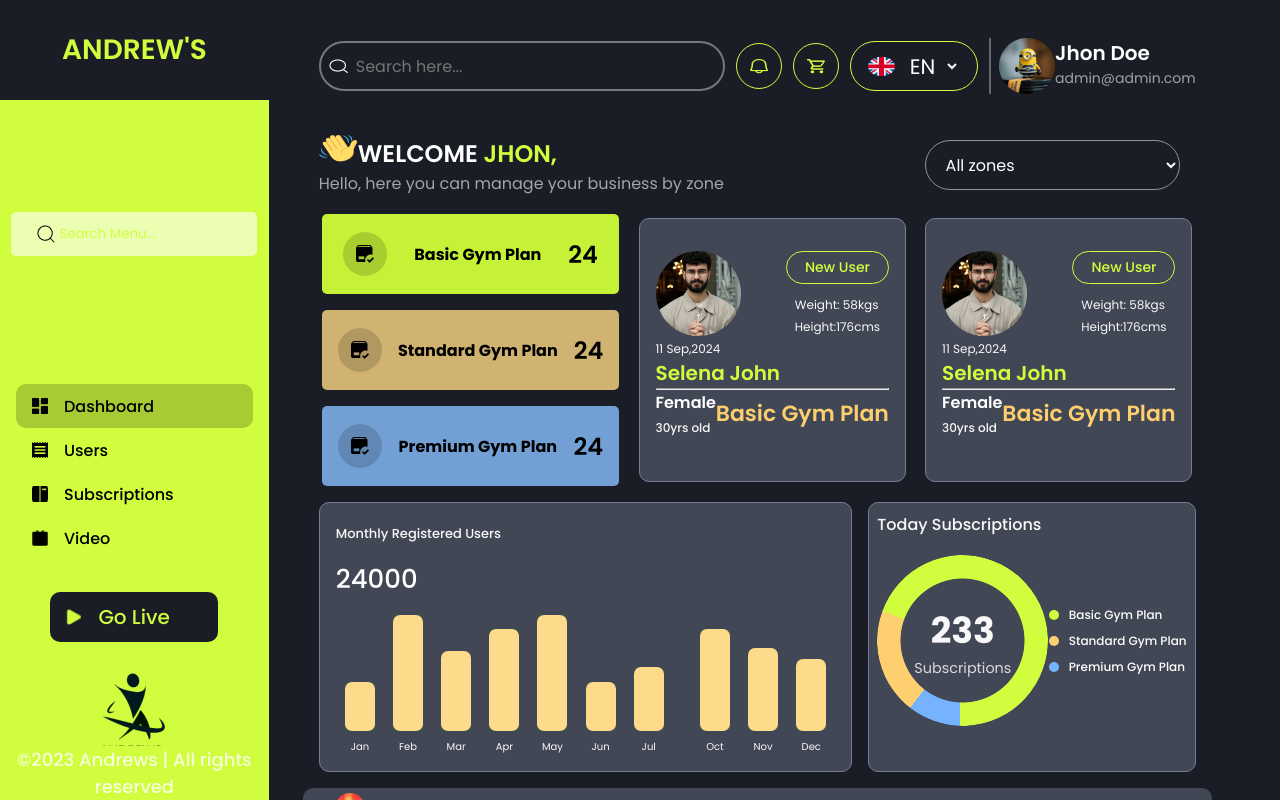
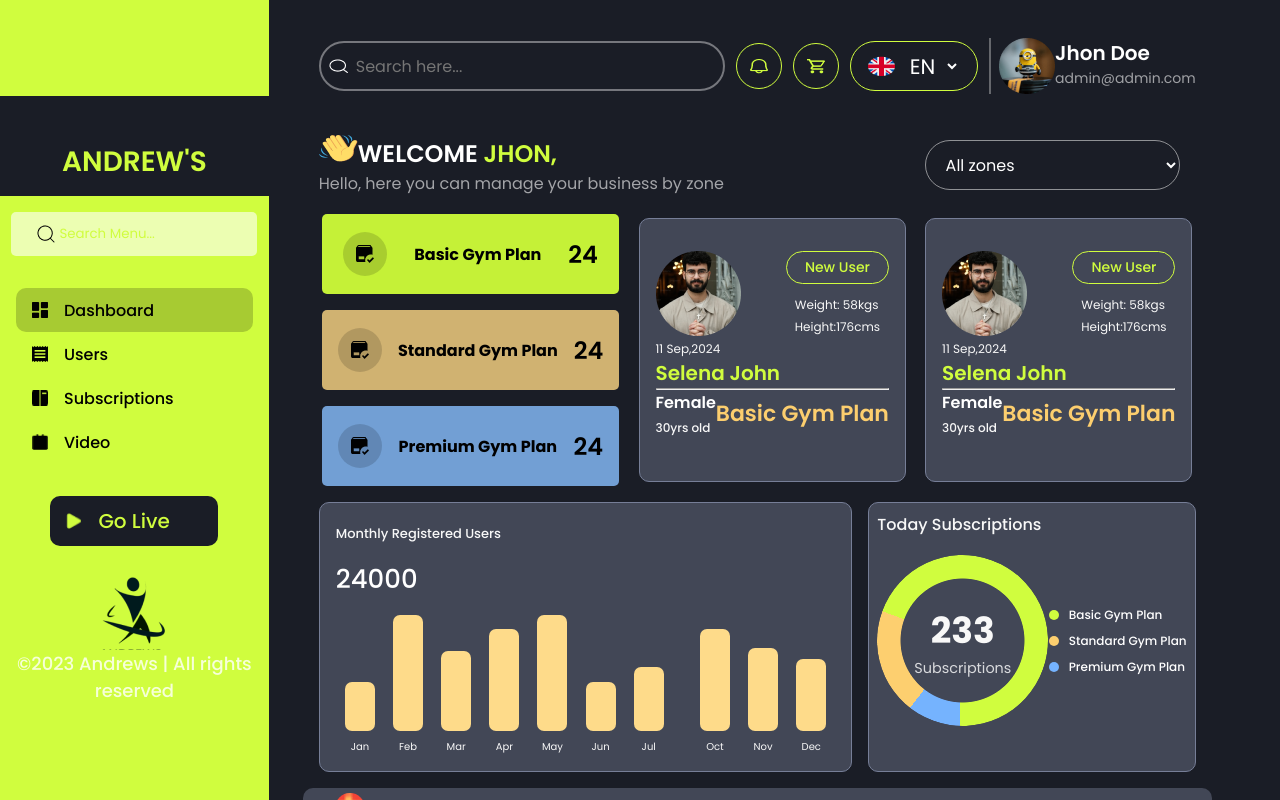
Before and after one commit to AleenaJabeen/gym-website, a React (Create React App) app: page /dashboard in a window 1280 px wide. Shown: the top 800 px of the page. Built offline with nearby package versions, Linux system fonts and the light colour scheme.

Commit message:
Update Sidebar.module.css

```diff
--- a/src/styles/DashboardStyles/Sidebar.module.css
+++ b/src/styles/DashboardStyles/Sidebar.module.css
@@ -7,7 +7,7 @@
   width: 21vw;
   display: flex;
   align-items: center;
-  justify-content: space-between;
+  justify-content: center;
   background-color: var(--primary-color);
   flex-direction: column;
   transition: max-width 0.3s ease-in-out;
@@ -19,6 +19,7 @@
   display: flex;
   position: fixed;
   align-items: center;
+  justify-content: center;
 }
 
 .collapsed .hide {
@@ -81,6 +82,7 @@
   background: rgba(26, 29, 38, 1);
 }
 .sidebarTop {
+    padding-top: 2rem;
   position: relative;
   display: flex;
   align-items: center;
```
